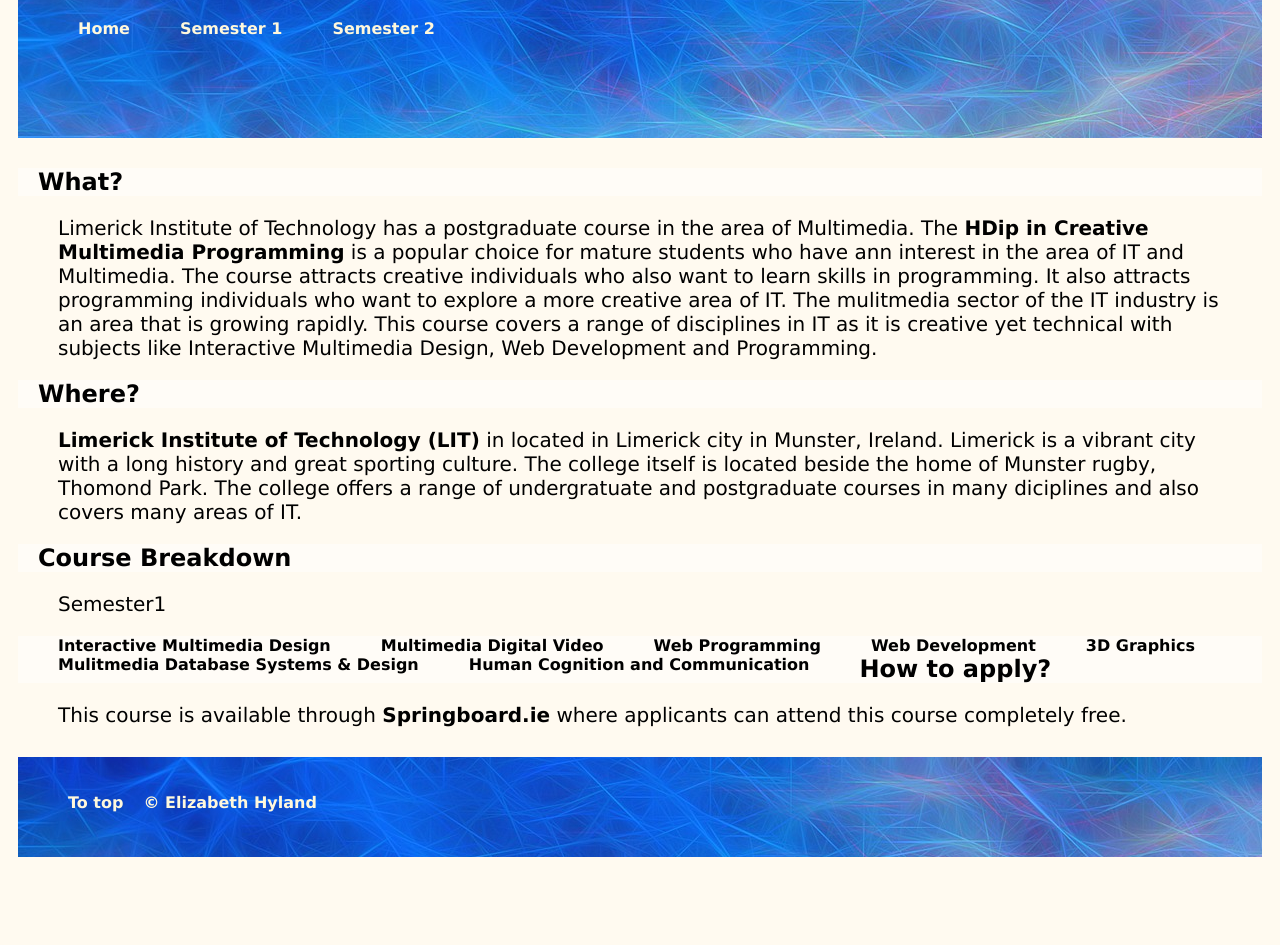
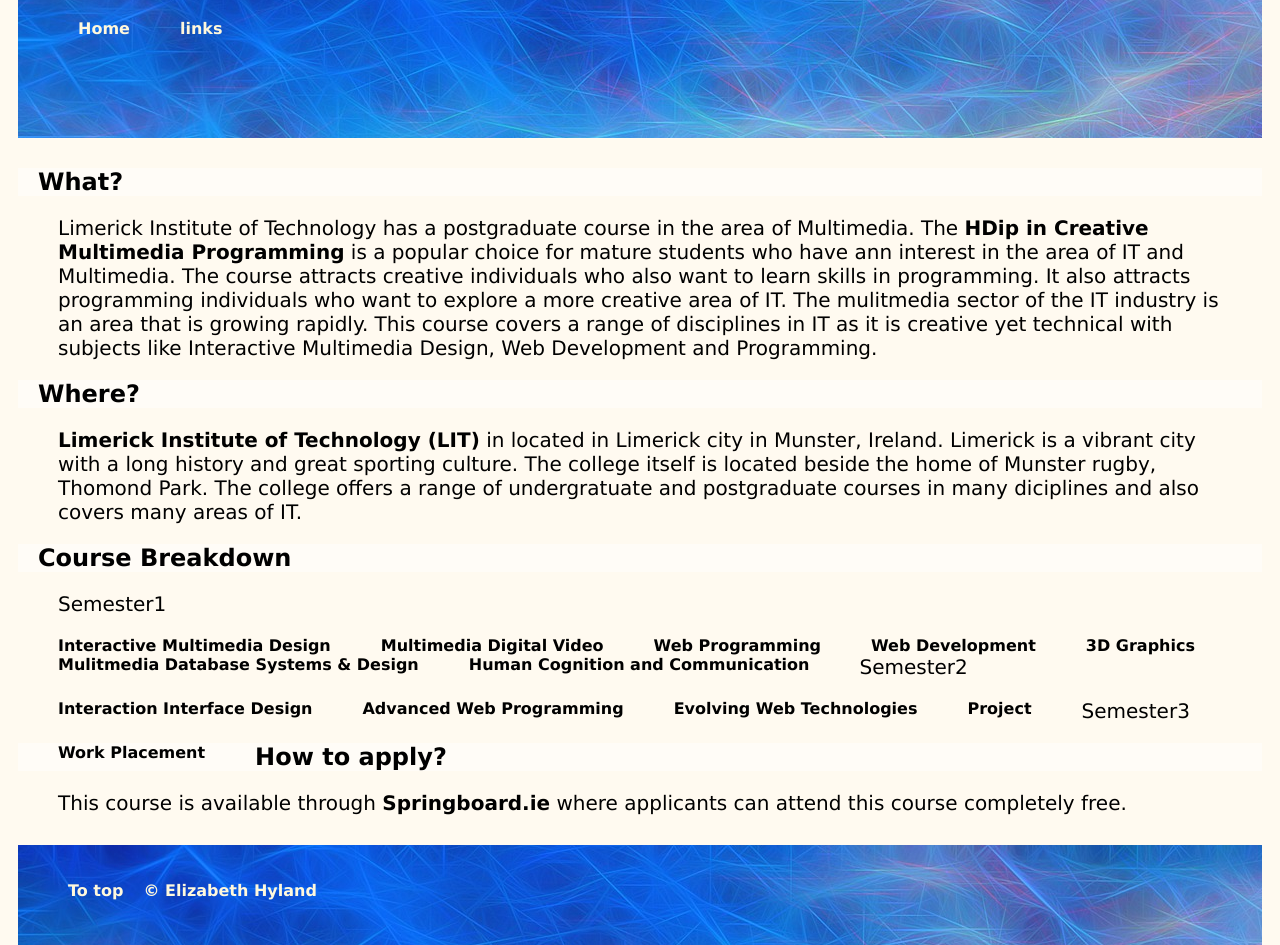
Before and after one commit to K00233557/Creative-Multimedia-Programming, a plain HTML site: page index.html in a window 1280 px wide. Shown: the part 120-1065 px from the top of the page. Before the commit the page ends 977 px from the top, so only its background shows below. Drawn offline with Linux system fonts and the light colour scheme.

Commit message:
sems
sems

```diff
--- a/index.html
+++ b/index.html
@@ -16,8 +16,7 @@
       <h1 class="heading">HDip in Creative Mulitmedia Programming at LIT</h1>
         <ul id="nav">
             <li>Home</li>
-            <li><a href="sem1.html">Semester 1</a></li>
-            <li><a href="">Semester 2</a></li>
+            <li><a href="links.html">links</a></li>
         </ul>
     </header>
 
@@ -36,8 +35,19 @@
             <li><a href="wP.html">Web Programming</a></li>
             <li><a href="wD.html">Web Development</a></li>
             <li><a href="3d.html">3D Graphics</a></li>
-            <li><a href="databases.html">Mulitmedia Database Systems & Design</a></li>
+            <li><a href="dB.html">Mulitmedia Database Systems & Design</a></li>
             <li><a href="hcc.html">Human Cognition and Communication</a></li>
+        </ul>
+            <p>Semester2</p>
+        <ul class="semList">
+            <li><a href="iiD.html">Interaction Interface Design</a></li>
+            <li><a href="awp.html">Advanced Web Programming</a></li>
+            <li><a href="ewt.html">Evolving Web Technologies</a></li>
+            <li><a href="pro.html">Project</a></li>
+        </ul>
+        <p>Semester3</p>
+        <ul class="semList">
+            <li><a href="mid.html">Work Placement</a></li>
         </ul>
 
         <h2>How to apply?</h2>
```
